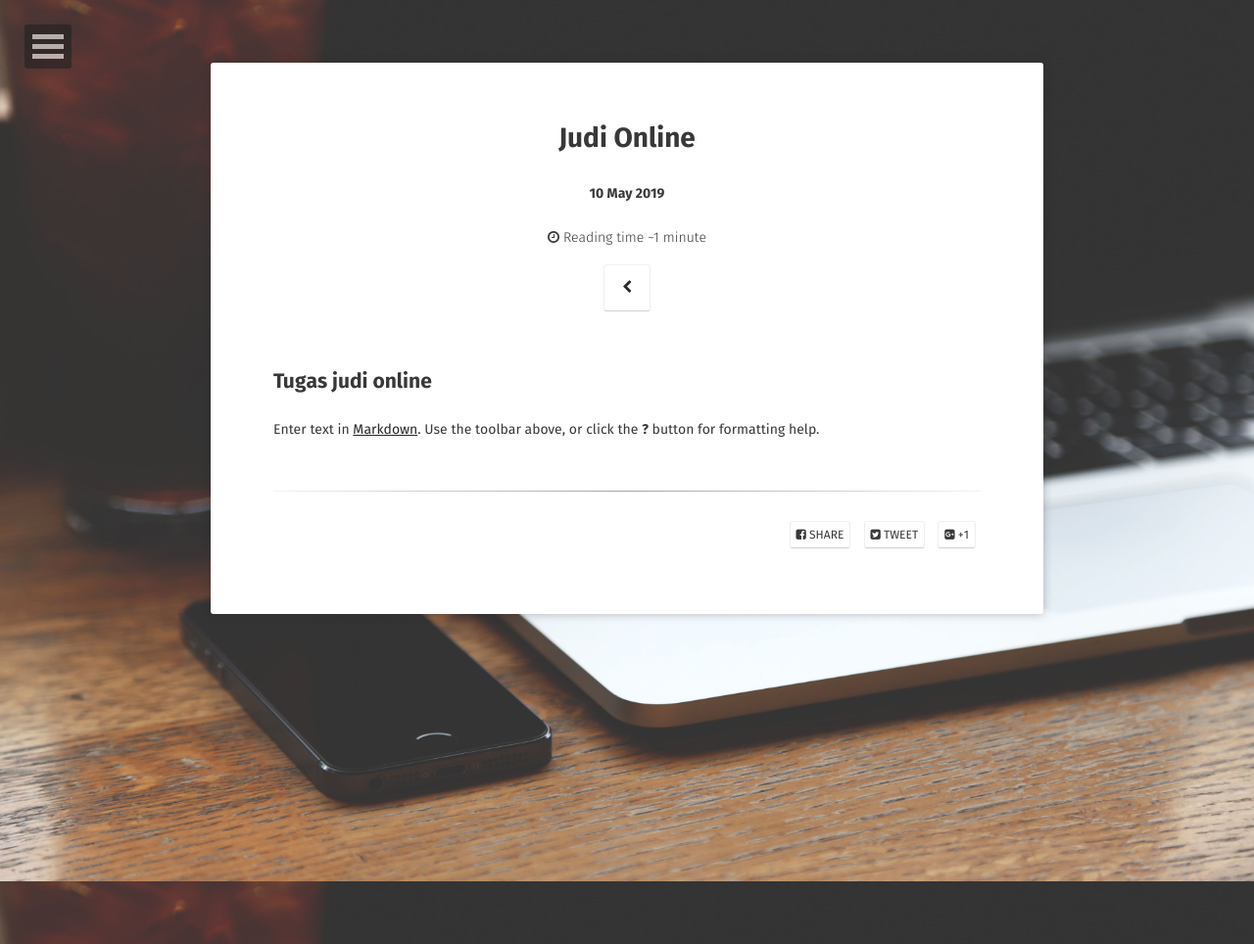
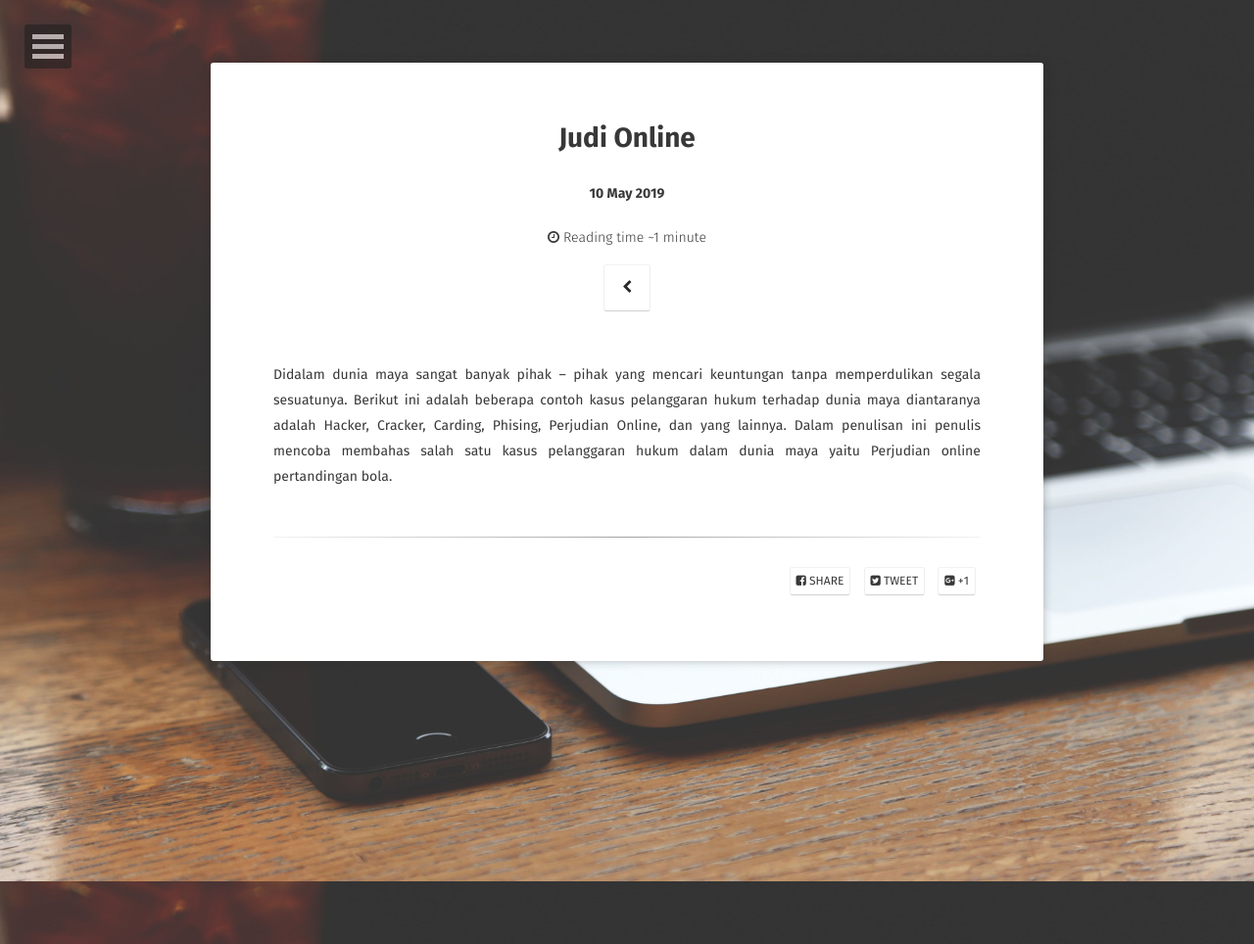
Before and after one commit to azharlihan/eptik-ubsi, a Jekyll site: the page built from _posts/2019-05-10-judi-online.md, in a window 1280 px wide. Shown: the whole page at 98% size. Built offline with Jekyll 4.4.1, drawn with Linux system fonts in a browser that asks for light colours; some web fonts are replaced; our own code applies the rules of GitHub Pages for plain Markdown files; comment, search, counter and statistics services are not loaded.

Commit message:
Update 2019-05-10-judi-online.md

```diff
--- a/_posts/2019-05-10-judi-online.md
+++ b/_posts/2019-05-10-judi-online.md
@@ -1,6 +1,4 @@
 ---
 published: true
 ---
-## Tugas judi online
-
-Enter text in [Markdown](http://daringfireball.net/projects/markdown/). Use the toolbar above, or click the **?** button for formatting help.
+Didalam dunia maya sangat banyak pihak – pihak yang mencari keuntungan tanpa memperdulikan segala sesuatunya. Berikut ini adalah beberapa contoh kasus pelanggaran hukum terhadap dunia maya diantaranya adalah Hacker, Cracker, Carding, Phising, Perjudian Online, dan yang lainnya. Dalam penulisan ini penulis mencoba membahas salah satu kasus pelanggaran hukum dalam dunia maya yaitu Perjudian online pertandingan bola.
```
